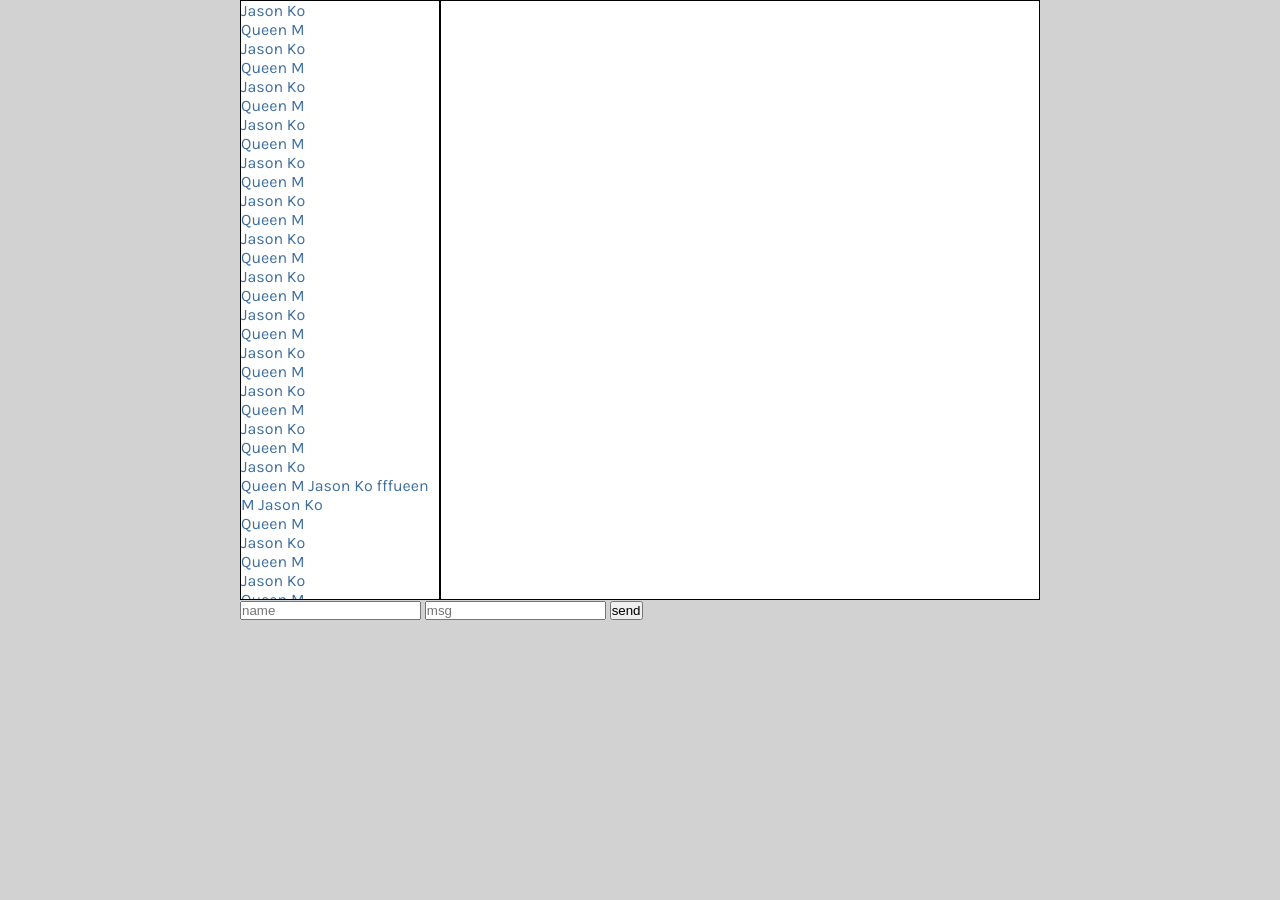
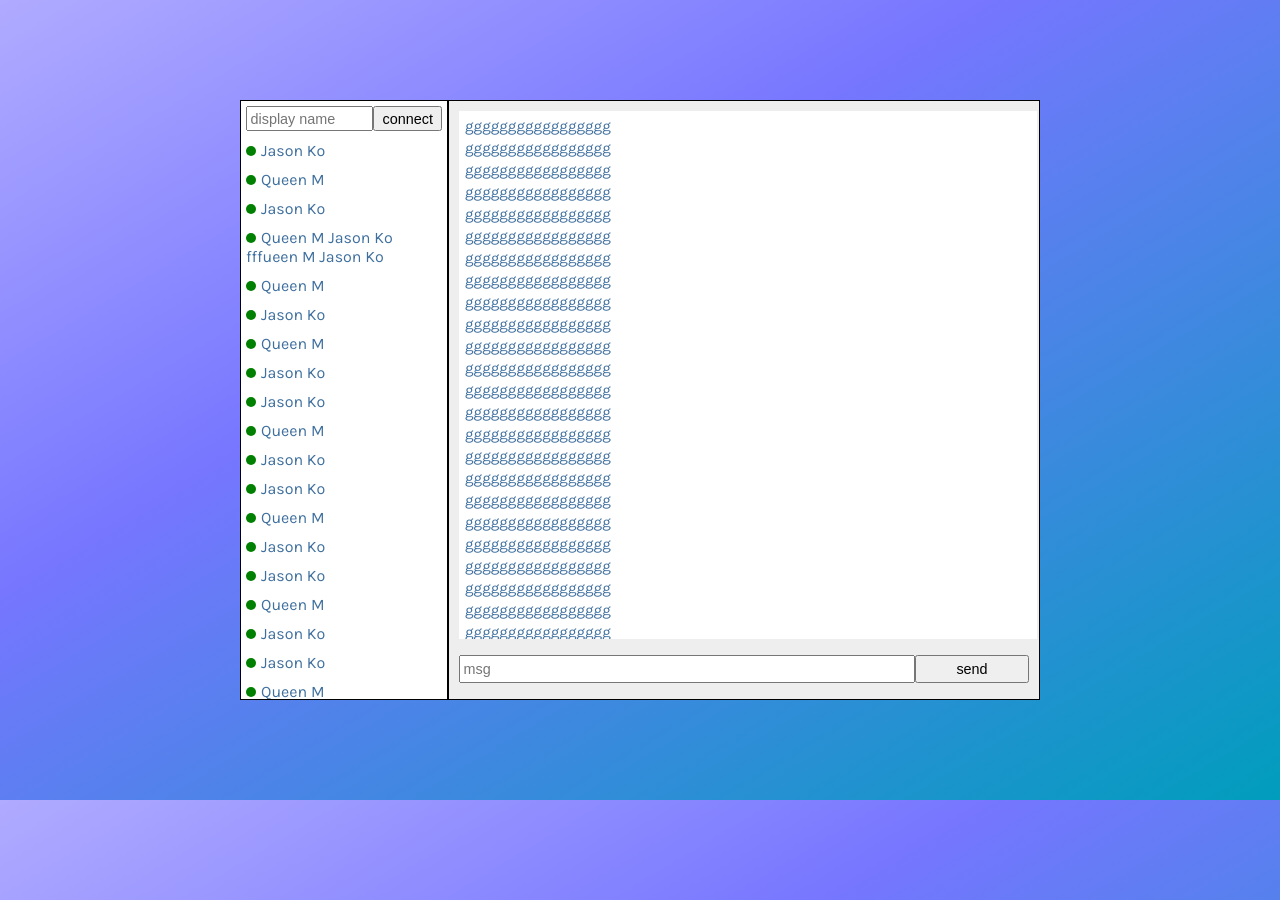
Before and after one commit to jkodevelop/websocket-sample-chat, a website built with webpack: page client/index.html in a window 1280 px wide. Before the commit the page ends 800 px from the top, so only its background shows below. Built offline with nearby package versions, Linux system fonts and the light colour scheme.

Commit message:
WIP: more styles

```diff
--- a/client/index.html
+++ b/client/index.html
@@ -9,99 +9,127 @@
   <div id="Container">
 
     <div id="ChatPeople" class="chat-output">
+      <div id="You">
+        <input placeholder="display name" />
+        <button id="NameConnect">connect</button>
+      </div>
       <ul>
-        <li>Jason Ko</li>
-        <li>Queen M</li>
-        <li>Jason Ko</li>
-        <li>Queen M</li><li>Jason Ko</li>
-        <li>Queen M</li><li>Jason Ko</li>
-        <li>Queen M</li><li>Jason Ko</li>
-        <li>Queen M</li><li>Jason Ko</li>
-        <li>Queen M</li><li>Jason Ko</li>
-        <li>Queen M</li><li>Jason Ko</li>
-        <li>Queen M</li><li>Jason Ko</li>
-        <li>Queen M</li><li>Jason Ko</li>
-        <li>Queen M</li><li>Jason Ko</li>
-        <li>Queen M</li><li>Jason Ko</li>
-        <li>Queen M</li><li>Jason Ko</li>
-        <li>Queen M Jason Ko fffueen M Jason Ko</li>
-        <li>Queen M</li><li>Jason Ko</li>
-        <li>Queen M</li><li>Jason Ko</li>
-        <li>Queen M</li><li>Jason Ko</li>
-        <li>Queen M</li><li>Jason Ko</li>
-        <li>Queen M</li><li>Jason Ko</li>
-        <li>Queen M</li><li>Jason Ko</li>
-        <li>Queen M</li><li>Jason Ko</li>
-        <li>Queen M</li><li>Jason Ko</li>
-        <li>Queen M</li><li>Jason Ko</li>
-        <li>Queen M</li><li>Jason Ko</li>
-        <li>Queen M</li><li>Jason Ko</li>
-        <li>Queen M</li><li>Jason Ko</li>
-        <li>Queen M</li><li>Jason Ko</li>
-        <li>Queen M</li><li>Jason Ko</li>
-        <li>Queen M</li><li>Jason Ko</li>
-        <li>Queen M</li><li>Jason Ko</li>
-        <li>Queen M</li><li>Jason Ko</li>
-        <li>Queen M</li><li>Jason Ko</li>
-        <li>Queen M</li><li>Jason Ko</li>
-        <li>Queen M</li><li>Jason Ko</li>
-        <li>Queen M</li><li>Jason Ko</li>
-        <li>Queen M</li><li>Jason Ko</li>
-        <li>Queen M</li><li>Jason Ko</li>
-        <li>Queen M</li><li>Jason Ko</li>
-        <li>Queen M</li><li>Jason Ko</li>
-        <li>Queen M</li><li>Jason Ko</li>
-        <li>Queen M</li><li>Jason Ko</li>
-        <li>Queen M</li><li>Jason Ko</li>
-        <li>Queen M</li><li>Jason Ko</li>
-        <li>Queen M</li><li>Jason Ko</li>
-        <li>Queen M</li><li>Jason Ko</li>
-        <li>Queen M</li><li>Jason Ko</li>
-        <li>Queen M</li><li>Jason Ko</li>
-        <li>Queen M</li><li>Jason Ko</li>
-        <li>Queen M</li><li>Jason Ko</li>
-        <li>Queen M</li><li>Jason Ko</li>
-        <li>Queen M</li><li>Jason Ko</li>
-        <li>Queen M</li><li>Jason Ko</li>
-        <li>Queen M</li><li>Jason Ko</li>
-        <li>Queen M</li><li>Jason Ko</li>
-        <li>Queen M</li><li>Jason Ko</li>
-        <li>Queen M</li><li>Jason Ko</li>
-        <li>Queen M</li><li>Jason Ko</li>
-        <li>Queen M</li><li>Jason Ko</li>
-        <li>Queen M</li><li>Jason Ko</li>
-        <li>Queen M</li><li>Jason Ko</li>
-        <li>Queen M</li><li>Jason Ko</li>
-        <li>Queen M</li><li>Jason Ko</li>
-        <li>Queen M</li><li>Jason Ko</li>
-        <li>Queen M</li><li>Jason Ko</li>
-        <li>Queen M</li><li>Jason Ko</li>
-        <li>Queen M</li><li>Jason Ko</li>
-        <li>Queen M</li><li>Jason Ko</li>
-        <li>Queen M</li><li>Jason Ko</li>
-        <li>Queen M</li><li>Jason Ko</li>
-        <li>Queen M</li><li>Jason Ko</li>
-        <li>Queen M</li><li>Jason Ko</li>
-        <li>Queen M</li><li>Jason Ko</li>
-        <li>Queen M</li><li>Jason Ko</li>
-        <li>Queen M</li><li>Jason Ko</li>
-        <li>Queen M</li><li>Jason Ko</li>
-        <li>Queen M</li><li>Jason Ko</li>
-        <li>Queen M</li><li>Jason Ko</li>
-        <li>Queen M</li><li>Jason Ko</li>
-        <li>Queen M</li><li>Jason Ko</li>
-        <li>Queen M</li><li>Jason Ko</li>
-        <li>Queen M</li>
+        <li><span class="dot"></span>Jason Ko</li>
+        <li><span class="dot"></span>Queen M</li>
+        <li><span class="dot"></span>Jason Ko</li>
+        <li><span class="dot"></span>Queen M Jason Ko fffueen M Jason Ko</li>
+        <li><span class="dot"></span>Queen M</li>
+        <li><span class="dot"></span>Jason Ko</li>
+        <li><span class="dot"></span>Queen M</li>
+        <li><span class="dot"></span>Jason Ko</li>
+        <li><span class="dot"></span>Jason Ko</li>
+        <li><span class="dot"></span>Queen M</li>
+        <li><span class="dot"></span>Jason Ko</li><li><span class="dot"></span>Jason Ko</li>
+        <li><span class="dot"></span>Queen M</li>
+        <li><span class="dot"></span>Jason Ko</li><li><span class="dot"></span>Jason Ko</li>
+        <li><span class="dot"></span>Queen M</li>
+        <li><span class="dot"></span>Jason Ko</li><li><span class="dot"></span>Jason Ko</li>
+        <li><span class="dot"></span>Queen M</li>
+        <li><span class="dot"></span>Jason Ko</li>
       </ul>
     </div>
-    <div id="ChatBox" class="chat-output"></div>
+    <div id="ChatBox" class="chat-output">
+      <div id="ChatContent">
+        <p>ggggggggggggggggg</p>
+        <p>ggggggggggggggggg</p>
+        <p>ggggggggggggggggg</p>
+        <p>ggggggggggggggggg</p>
+        <p>ggggggggggggggggg</p>
+        <p>ggggggggggggggggg</p>
+        <p>ggggggggggggggggg</p>
+        <p>ggggggggggggggggg</p>
+        <p>ggggggggggggggggg</p>
+        <p>ggggggggggggggggg</p><p>ggggggggggggggggg</p>
+        <p>ggggggggggggggggg</p>
+        <p>ggggggggggggggggg</p>
+        <p>ggggggggggggggggg</p>
+        <p>ggggggggggggggggg</p><p>ggggggggggggggggg</p>
+        <p>ggggggggggggggggg</p>
+        <p>ggggggggggggggggg</p>
+        <p>ggggggggggggggggg</p>
+        <p>ggggggggggggggggg</p><p>ggggggggggggggggg</p>
+        <p>ggggggggggggggggg</p>
+        <p>ggggggggggggggggg</p>
+        <p>ggggggggggggggggg</p>
+        <p>ggggggggggggggggg</p><p>ggggggggggggggggg</p>
+        <p>ggggggggggggggggg</p>
+        <p>ggggggggggggggggg</p>
+        <p>ggggggggggggggggg</p>
+        <p>ggggggggggggggggg</p><p>ggggggggggggggggg</p>
+        <p>ggggggggggggggggg</p>
+        <p>ggggggggggggggggg</p>
+        <p>ggggggggggggggggg</p>
+        <p>ggggggggggggggggg</p><p>ggggggggggggggggg</p>
+        <p>ggggggggggggggggg</p>
+        <p>ggggggggggggggggg</p>
+        <p>ggggggggggggggggg</p>
+        <p>ggggggggggggggggg</p><p>ggggggggggggggggg</p>
+        <p>ggggggggggggggggg</p>
+        <p>ggggggggggggggggg</p>
+        <p>ggggggggggggggggg</p>
+        <p>ggggggggggggggggg</p><p>ggggggggggggggggg</p>
+        <p>ggggggggggggggggg</p>
+        <p>ggggggggggggggggg</p>
+        <p>ggggggggggggggggg</p>
+        <p>ggggggggggggggggg</p><p>ggggggggggggggggg</p>
+        <p>ggggggggggggggggg</p>
+        <p>ggggggggggggggggg</p>
+        <p>ggggggggggggggggg</p>
+        <p>ggggggggggggggggg</p><p>ggggggggggggggggg</p>
+        <p>ggggggggggggggggg</p>
+        <p>ggggggggggggggggg</p>
+        <p>ggggggggggggggggg</p>
+        <p>ggggggggggggggggg</p><p>ggggggggggggggggg</p>
+        <p>ggggggggggggggggg</p>
+        <p>ggggggggggggggggg</p>
+        <p>ggggggggggggggggg</p>
+        <p>ggggggggggggggggg</p><p>ggggggggggggggggg</p>
+        <p>ggggggggggggggggg</p>
+        <p>ggggggggggggggggg</p>
+        <p>ggggggggggggggggg</p>
+        <p>ggggggggggggggggg</p><p>ggggggggggggggggg</p>
+        <p>ggggggggggggggggg</p>
+        <p>ggggggggggggggggg</p>
+        <p>ggggggggggggggggg</p>
+        <p>ggggggggggggggggg</p><p>ggggggggggggggggg</p>
+        <p>ggggggggggggggggg</p>
+        <p>ggggggggggggggggg</p>
+        <p>ggggggggggggggggg</p>
+        <p>ggggggggggggggggg</p><p>ggggggggggggggggg</p>
+        <p>ggggggggggggggggg</p>
+        <p>ggggggggggggggggg</p>
+        <p>ggggggggggggggggg</p>
+        <p>ggggggggggggggggg</p><p>ggggggggggggggggg</p>
+        <p>ggggggggggggggggg</p>
+        <p>ggggggggggggggggg</p>
+        <p>ggggggggggggggggg</p>
+        <p>ggggggggggggggggg</p><p>ggggggggggggggggg</p>
+        <p>ggggggggggggggggg</p>
+        <p>ggggggggggggggggg</p>
+        <p>ggggggggggggggggg</p>
+        <p>ggggggggggggggggg</p><p>ggggggggggggggggg</p>
+        <p>ggggggggggggggggg</p>
+        <p>ggggggggggggggggg</p>
+        <p>ggggggggggggggggg</p>
+        <p>ggggggggggggggggg</p><p>ggggggggggggggggg</p>
+        <p>ggggggggggggggggg</p>
+        <p>ggggggggggggggggg</p>
+        <p>ggggggggggggggggg</p>
+        <p>ggggggggggggggggg</p>
+      </div>
+      <div id="ChatInput" class="chat-input">
+        <input id="MsgInput" type="text" name="msg" placeholder="msg" />
+        <button id="Send">send</button>
+      </div>
+    </div>
 
 
-    <div id="ChatInput" class="chat-input">
-      <input id="Name" type="text" name="name" placeholder="name" />
-      <input id="MsgInput" type="text" name="msg" placeholder="msg" />
-      <button id="Send">send</button>
-    </div>
+
   </div>
 
 
--- a/client/index.js
+++ b/client/index.js
@@ -15,12 +15,12 @@ ws.addEventListener('open', () => {
   ws.send(JSON.stringify({
     "userId": userId
   }));
-  $('#ChatBox').append(`<p>connecting to chat ... </p>`);
+  $('#ChatContent').append(`<p>connecting to chat ... </p>`);
 });
 
 ws.addEventListener('message', event => {
   // The `event` object is a typical DOM event object, and the message data sent
   // by the server is stored in the `data` property
   console.log('Received:', event.data);
-  $('#ChatBox').append(`<p>${event.data}</p>`);
+  $('#ChatContent').append(`<p>${event.data}</p>`);
 });
--- a/client/style.scss
+++ b/client/style.scss
@@ -10,19 +10,22 @@ $chat-bg-color: #fff;
   margin:0;
 }
 
-html, body{
+html, body {
+  height: 100%;
   width: 100%;
 }
 
 body {
   font-family: $font;
   color: $primary-color;
-  background-color: $background-color;
+  // background-color: $background-color;
+  background: rgb(176,171,255);
+  background: linear-gradient(149deg, rgba(176,171,255,1) 0%, rgba(118,118,255,1) 38%, rgba(0,157,189,1) 100%);
 }
 
 #Container{
   max-width: 800px;
-  margin: 0 auto;
+  margin: 100px auto 0;
   display: flex; /* or inline-flex */
   flex-wrap: wrap;
   align-items: stretch;
@@ -34,16 +37,76 @@ body {
   border: 1px solid black;
   min-height: 450px;
   max-height: 600px;
-  overflow: auto;
 }
 
 #ChatPeople{
+  overflow: auto;
   ul{
     list-style: none;
   }
-  width: 25%;
+  width: 26%;
+  li{
+    padding: 5px;
+  }
+  .dot{
+    height: 10px;
+    width: 10px;
+    margin-right:5px;
+    background-color: green;
+    border-radius: 50%;
+    display: inline-block;
+  }
+}
+
+#You{
+  display: flex;
+  padding: 5px;
+  input, button{
+    box-sizing: border-box;
+    padding: 2.5px;
+    font-size: 0.9rem;
+  }
+  input{
+    width: 65%;
+  }
+  button{
+    width: 35%;
+  }
 }
 
 #ChatBox{
-  width: 75%;
+  width: 74%;
+  padding: 10px;
+  background-color: #eee;
 }
+
+#ChatContent{
+  width: 100%;
+  height: 90%;
+  margin-bottom: 2.7%;
+  background: #fff;
+  padding: 4px;
+  overflow: auto;
+  p{
+    display: block;
+    font-size: 0.95rem;
+    padding: 2px;
+  }
+}
+
+#ChatInput{
+  width: 100%;
+  height: 5%;
+  display: flex;
+  input, button{
+    box-sizing: border-box;
+    padding: 2.5px;
+    font-size: 0.9rem;
+  }
+  input{
+    width: 80%;
+  }
+  button{
+    width: 20%;
+  }
+}
```
